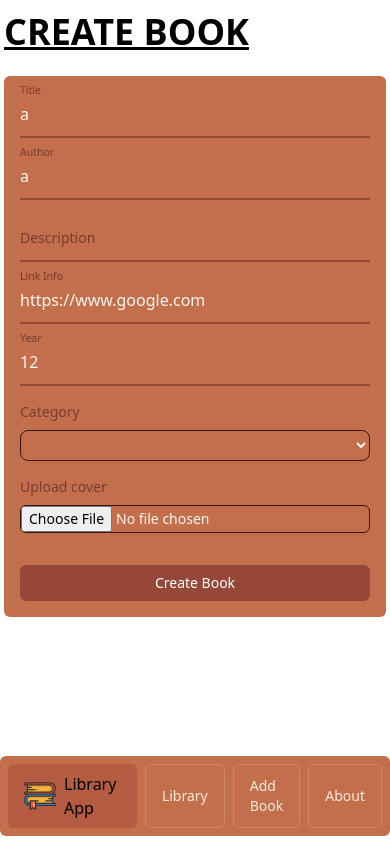
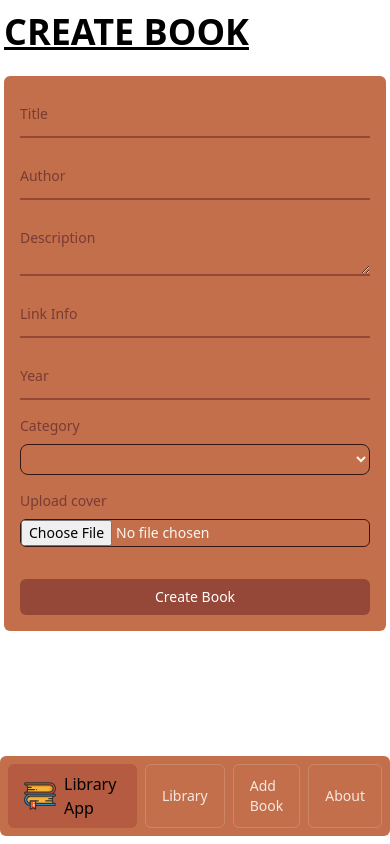
Before and after one commit to Carloslt5/angular-library-app, an Angular app: page /create in a window 390 px wide. Built offline with nearby package versions, Linux system fonts and the light colour scheme.

Commit message:
✅ task: add textarea to description in form

```diff
--- a/src/app/components/form/form.component.html
+++ b/src/app/components/form/form.component.html
@@ -6,7 +6,7 @@
   </figure>
   }
 
-  <article class="flex flex-col flex-1 gap-4 p-4">
+  <article class="flex flex-col flex-1 gap-4 p-4 md:overflow-scroll">
     <div class="relative z-0 w-full group">
       <input type="text" formControlName="title" class="form-input peer" placeholder=" " required />
       <label for="title" class="form-label">Title</label>
@@ -16,8 +16,8 @@
       <label for="author" class="form-label">Author</label>
     </div>
     <div class="relative z-0 w-full group">
-      <input type="text" formControlName="description" class="form-input peer" placeholder=" " required />
-      <label for="description" class="form-label">Description</label>
+      <textarea type="text" formControlName="description" class="pb-0  form-input peer max-h-32" placeholder=" " required></textarea>
+      <label for="description" class="form-label ">Description</label>
     </div>
     <div class="relative z-0 w-full group">
       <input type="text" formControlName="link" class="form-input peer" placeholder=" " required />
--- a/src/app/components/form/form.component.ts
+++ b/src/app/components/form/form.component.ts
@@ -34,15 +34,15 @@ export class FormComponent implements OnInit {
 
   private initializeForm() {
     const formData = {
-      title: this.bookDetails?.title ?? 'a',
-      author: this.bookDetails?.author ?? 'a',
+      title: this.bookDetails?.title ?? '',
+      author: this.bookDetails?.author ?? '',
       description: this.bookDetails?.description ?? '',
-      link: this.bookDetails?.link ?? 'https://www.google.com',
+      link: this.bookDetails?.link ?? '',
       categories: this.bookDetails?.categories ?? '',
       imageURL:
         this.bookDetails?.imageURL ??
         'https://encrypted-tbn0.gstatic.com/images?q=tbn:ANd9GcQL3DlrxkyG-D62QsmOFHoe_pCaaIIVWnItM6NMqtYqTsXNIpdB',
-      year: this.bookDetails?.year ?? 12,
+      year: this.bookDetails?.year ?? null,
     };
 
     this.bookFormData = new FormGroup({
```
